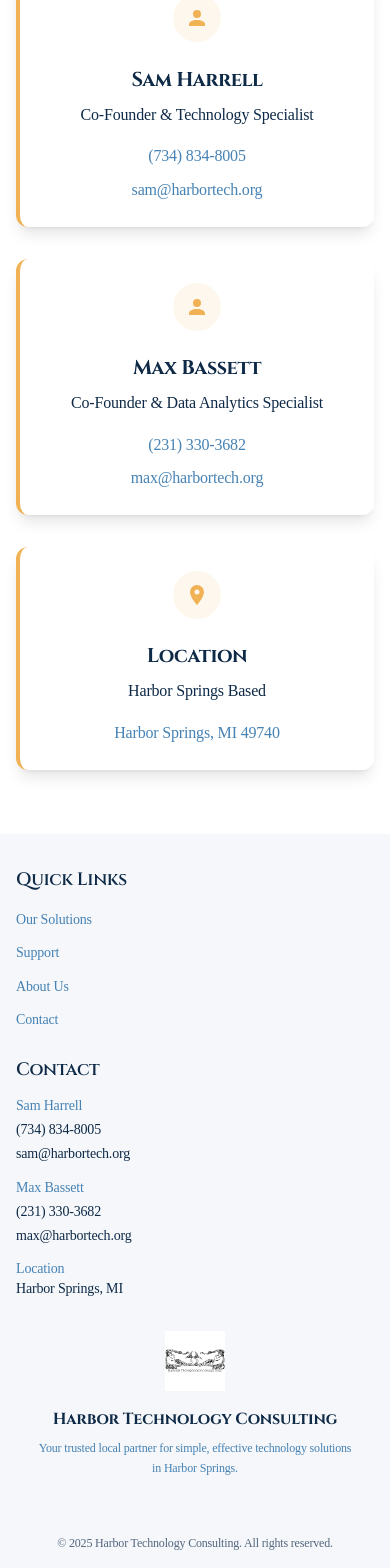
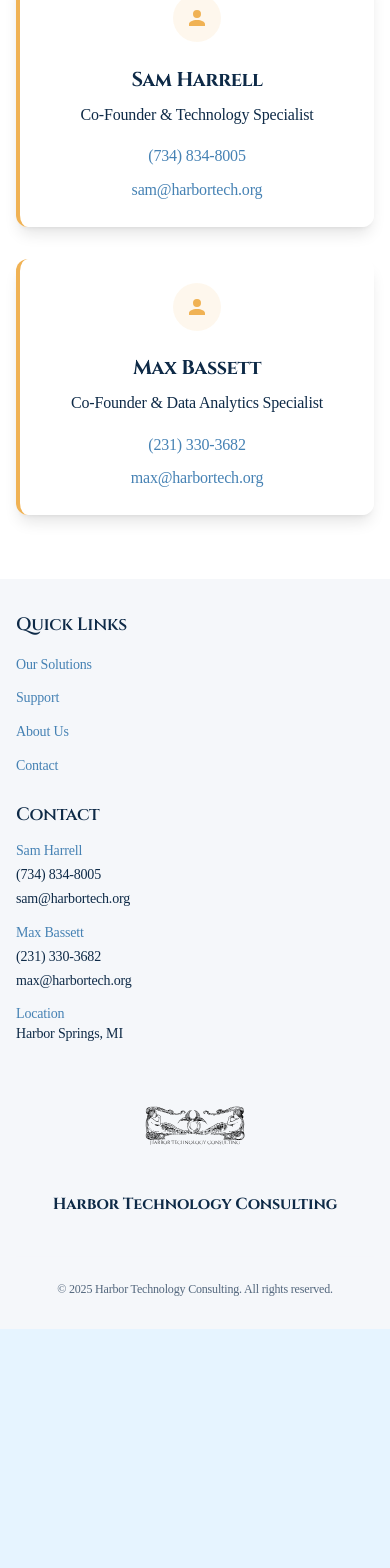
Before and after one commit to samuelih/HarborTechWebsite, a Next.js app: page /contact in a window 390 px wide. Shown: the part 1860-3428 px from the top of the page. After the commit the page ends 3189 px from the top, so only its background shows below. Built offline with nearby package versions, Linux system fonts and the light colour scheme; a web font is replaced by a local one.

Commit message:
Update Hero, Footer, Contact, and Solutions components for branding consistency and layout improvements. Change company name in Hero and Footer, update logo source and dimensions, adjust grid layout in Contact page, and simplify title presentation in Solutions page for enhanced readability.

```diff
--- a/app/components/home/Hero.tsx
+++ b/app/components/home/Hero.tsx
@@ -83,7 +83,7 @@
               <h1 className="text-2xl sm:text-3xl md:text-4xl lg:text-5xl xl:text-6xl font-display font-bold leading-tight text-center">
                 <span className="text-white">We are</span>{" "}
                 <span className="text-accent-gold font-bold whitespace-nowrap">
-                  Harbor Technology Consulting
+                  Harbor Tech Consulting
                 </span>
               </h1>
             </div>
--- a/app/components/layout/Footer.tsx
+++ b/app/components/layout/Footer.tsx
@@ -75,21 +75,18 @@
           <div className="flex flex-col justify-center items-center lg:items-end text-center lg:text-right">
             <div className="mb-4 sm:mb-6">
               <Image
-                src="/images/logos/logo_baw.svg"
+                src="/images/logos/logo_transparent.svg"
                 alt="Harbor Technology Consulting Logo"
-                width={60}
-                height={60}
-                className="mx-auto lg:ml-auto lg:mr-0 sm:w-[70px] sm:h-[70px] md:w-[80px] md:h-[80px]"
-                sizes="(max-width: 640px) 60px, (max-width: 768px) 70px, 80px"
+                width={100}
+                height={100}
+                className="mx-auto lg:ml-auto lg:mr-0 sm:w-[120px] sm:h-[120px] md:w-[140px] md:h-[140px]"
+                sizes="(max-width: 640px) 100px, (max-width: 768px) 120px, 140px"
               />
             </div>
             <div className="max-w-xs">
               <h4 className="font-display font-bold text-primary-navy mb-2 text-base sm:text-lg">
                 Harbor Technology Consulting
               </h4>
-              <p className="text-primary-sky text-xs sm:text-sm leading-relaxed">
-                Your trusted local partner for simple, effective technology solutions in Harbor Springs.
-              </p>
             </div>
           </div>
         </div>
--- a/app/contact/page.tsx
+++ b/app/contact/page.tsx
@@ -232,7 +232,7 @@
       {/* Contact Info */}
       <section className="py-16 bg-white">
         <div className="container mx-auto px-4">
-          <div className="grid grid-cols-1 md:grid-cols-3 gap-8 max-w-5xl mx-auto">
+          <div className="grid grid-cols-1 md:grid-cols-2 gap-8 max-w-4xl mx-auto">
             {/* Contact Method 1 - Sam */}
             <div className="bg-white/70 backdrop-blur-lg border-l-4 border-accent-gold rounded-xl p-6 text-center shadow-lg hover:shadow-xl transition-shadow">
               <div className="inline-block bg-accent-gold/10 rounded-full p-3 mb-4">
@@ -270,20 +270,6 @@
                 </a>
               </div>
             </div>
-
-            {/* Contact Method 3 */}
-            <div className="bg-white/70 backdrop-blur-lg border-l-4 border-accent-gold rounded-xl p-6 text-center shadow-lg hover:shadow-xl transition-shadow">
-              <div className="inline-block bg-accent-gold/10 rounded-full p-3 mb-4">
-                <svg className="w-6 h-6 text-accent-gold" fill="currentColor" viewBox="0 0 24 24">
-                  <path d="M12,11.5A2.5,2.5 0 0,1 9.5,9A2.5,2.5 0 0,1 12,6.5A2.5,2.5 0 0,1 14.5,9A2.5,2.5 0 0,1 12,11.5M12,2A7,7 0 0,0 5,9C5,14.25 12,22 12,22C12,22 19,14.25 19,9A7,7 0 0,0 12,2Z" />
-                </svg>
-              </div>
-              <h3 className="font-display font-bold text-xl mb-2">Location</h3>
-              <p className="text-primary-navy mb-4">Harbor Springs Based</p>
-              <address className="not-italic text-primary-sky font-medium">
-                Harbor Springs, MI 49740
-              </address>
-            </div>
           </div>
         </div>
       </section>
--- a/app/solutions/page.tsx
+++ b/app/solutions/page.tsx
@@ -114,11 +114,7 @@
         <div className="container mx-auto px-4 relative z-10">
           <div className={`text-center transition-all duration-1000 ${heroVisible ? 'opacity-100 translate-y-0' : 'opacity-0 translate-y-8'}`}>
             <h1 className="text-white font-display font-bold text-4xl sm:text-5xl md:text-6xl mb-6">
-              <span className="relative inline-block">
-                Personalized tech
-                <span className="absolute -bottom-1 left-0 w-full h-1 bg-accent-gold/70"></span>
-              </span>
-              {" "}
+              Personalized tech{" "}
               <span className="text-accent-gold">solutions.</span>
             </h1>
             <p className="text-white/90 text-lg md:text-xl mb-10 max-w-2xl mx-auto">
@@ -146,10 +142,7 @@
         <div className="container mx-auto px-4 relative z-10">
           <div className={`text-center mb-16 transition-all duration-1000 ${workSectionVisible ? 'opacity-100 translate-y-0' : 'opacity-0 translate-y-8'}`}>
             <h2 className="text-3xl sm:text-4xl md:text-5xl font-display font-bold mb-6">
-              <span className="relative inline-block">
-                Here's how we work:
-                <span className="absolute -bottom-1 left-0 w-full h-1 bg-accent-gold/70"></span>
-              </span>
+              Here's how we work:
             </h2>
             <p className="text-xl text-nautical-navy/80 max-w-2xl mx-auto mb-6">
               Five simple steps to modernize your business technology
@@ -223,10 +216,7 @@
                         <h3 className={`text-xl font-display font-bold text-center mb-4 transition-colors duration-300 ${
                           hoveredStep === index ? 'text-primary-blue' : 'text-nautical-navy group-hover:text-primary-blue'
                         }`}>
-                          <span className="relative inline-block">
-                            {step.title}
-                            <span className="absolute -bottom-1 left-0 w-full h-1 bg-accent-gold/70"></span>
-                          </span>
+                          {step.title}
                         </h3>
 
                         <p className="text-neutral-600 text-center text-sm leading-relaxed relative z-10" dangerouslySetInnerHTML={{ __html: step.description }}></p>
@@ -288,10 +278,7 @@
                           {step.icon}
                         </div>
                         <h3 className="text-lg font-display font-bold text-nautical-navy">
-                          <span className="relative inline-block">
-                            {step.title}
-                            <span className="absolute -bottom-1 left-0 w-full h-1 bg-accent-gold/70"></span>
-                          </span>
+                          {step.title}
                         </h3>
                       </div>
                       <p className="text-neutral-600 text-sm leading-relaxed" dangerouslySetInnerHTML={{ __html: step.description }}></p>
```
